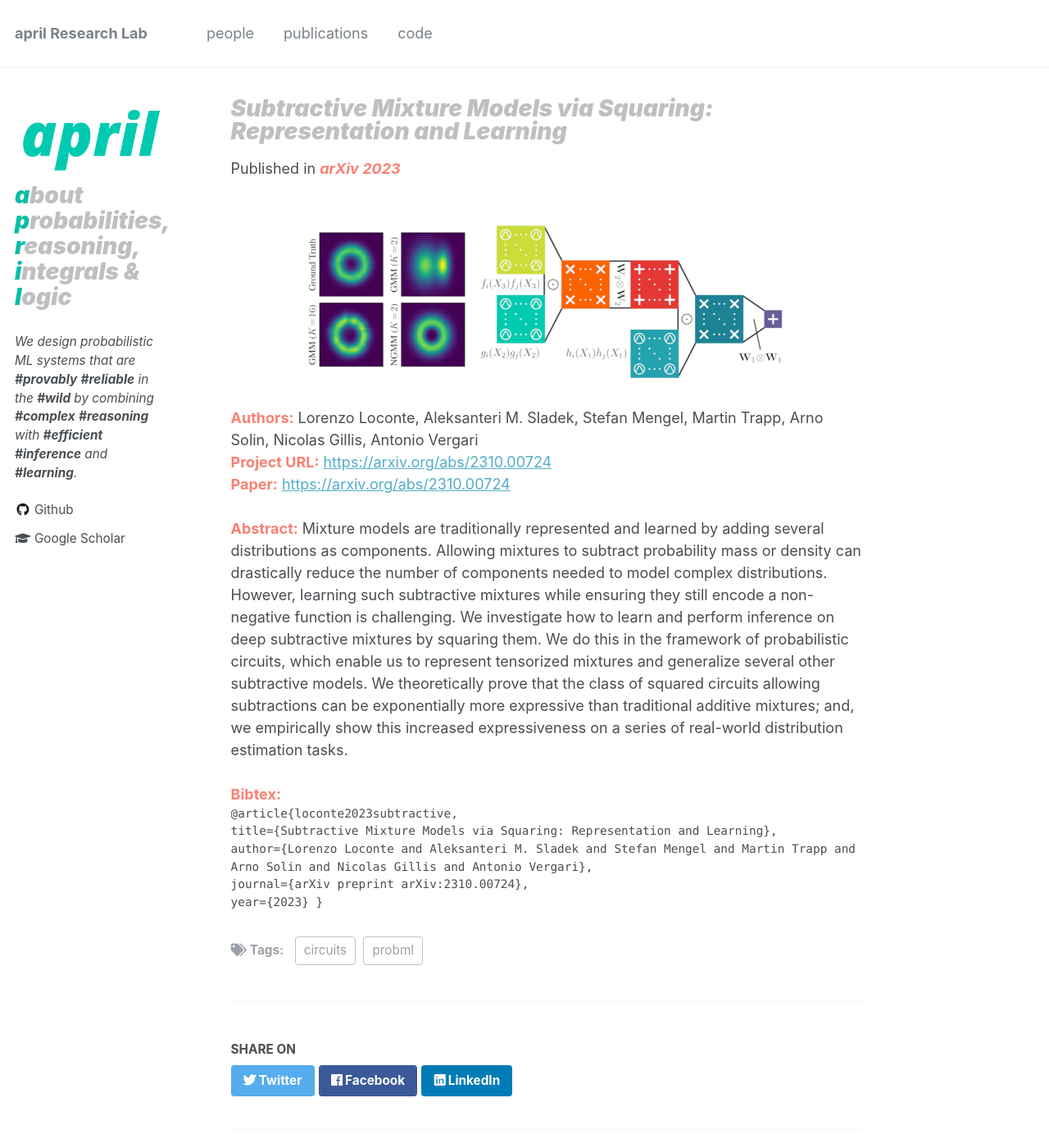
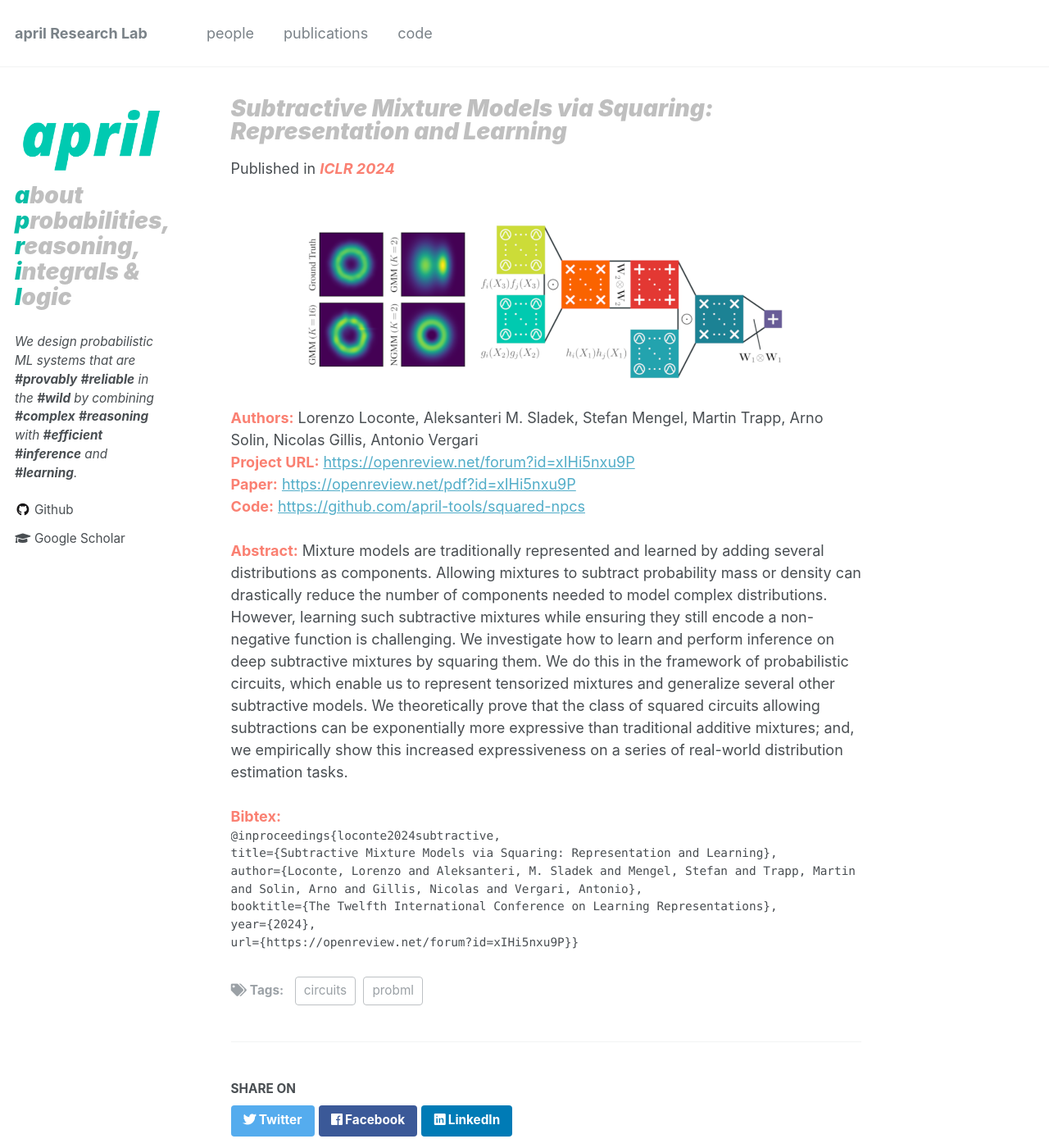
Before and after one commit to april-tools/april-tools.github.io, a Jekyll site: the page built from _publications/loconte2023subtractive.md, in a window 1280 px wide and 1400 px high. Shown: the whole window at 82% size. Built offline with Jekyll 4.4.1, drawn with Linux system fonts in a browser that asks for light colours; nearby versions of some CDN libraries.

Commit message:
updated gekcs md and added iclr2024 news

```diff
--- a/_publications/loconte2023subtractive.md
+++ b/_publications/loconte2023subtractive.md
@@ -3,22 +3,23 @@ collection: publications
 ref: "loconte2023subtractive"
 permalink: "publications/loconte2023subtractive"
 title:  "Subtractive Mixture Models via Squaring: Representation and Learning"
-date:   2023-09-30 00:00
+date:   2024-01-16 00:00
 tags: circuits probml
 image: "/images/papers/loconte2023subtractive/subtractive-ring.png"
 spotlight: "/images/papers/loconte2023subtractive/subtractive-spotlight.png"
 authors: "Lorenzo Loconte, Aleksanteri M. Sladek, Stefan Mengel, Martin Trapp, Arno Solin, Nicolas Gillis, Antonio Vergari"
-paperurl: "https://arxiv.org/abs/2310.00724"
-pdf: "https://arxiv.org/abs/2310.00724"
-venue: "arXiv 2023"
-code:
+paperurl: "https://openreview.net/forum?id=xIHi5nxu9P"
+pdf: "https://openreview.net/pdf?id=xIHi5nxu9P"
+venue: "ICLR 2024"
+award: "spotlight (top 5%)"
+code: "https://github.com/april-tools/squared-npcs"
 excerpt: "We propose to build (deep) subtractive mixture models by squaring circuits. We theoretically prove their expressiveness by deriving an exponential lowerbound on the size of circuits with positive parameters only."
 abstract: "Mixture models are traditionally represented and learned by adding several distributions as components. Allowing mixtures to subtract probability mass or density can drastically reduce the number of components needed to model complex distributions. However, learning such subtractive mixtures while ensuring they still encode a non-negative function is challenging. We investigate how to learn and perform inference on deep subtractive mixtures by squaring them. We do this in the framework of probabilistic circuits, which enable us to represent tensorized mixtures and generalize several other subtractive models. We theoretically prove that the class of squared circuits allowing subtractions can be exponentially more expressive than traditional additive mixtures; and, we empirically show this increased expressiveness on a series of real-world distribution estimation tasks."
 supplemental:
-bibtex: "@article{loconte2023subtractive,<br/>
+bibtex: "@inproceedings{loconte2024subtractive,<br/>
   title={Subtractive Mixture Models via Squaring: Representation and Learning},<br/>
-  author={Lorenzo Loconte and Aleksanteri M. Sladek and Stefan Mengel and Martin Trapp and Arno Solin and Nicolas Gillis and Antonio Vergari},<br/>
-  journal={arXiv preprint arXiv:2310.00724},<br/>
-  year={2023}
-}"
+  author={Loconte, Lorenzo and Aleksanteri, M. Sladek and Mengel, Stefan and Trapp, Martin and Solin, Arno and Gillis, Nicolas and Vergari, Antonio},<br/>
+  booktitle={The Twelfth International Conference on Learning Representations},<br/>
+  year={2024},<br/>
+  url={https://openreview.net/forum?id=xIHi5nxu9P}}"
 ---
```
Also changed, not shown: _news/iclr2024.md (added, +7 -0 lines), _publications/loconte2023gekcs.md (+9 -9 lines).
